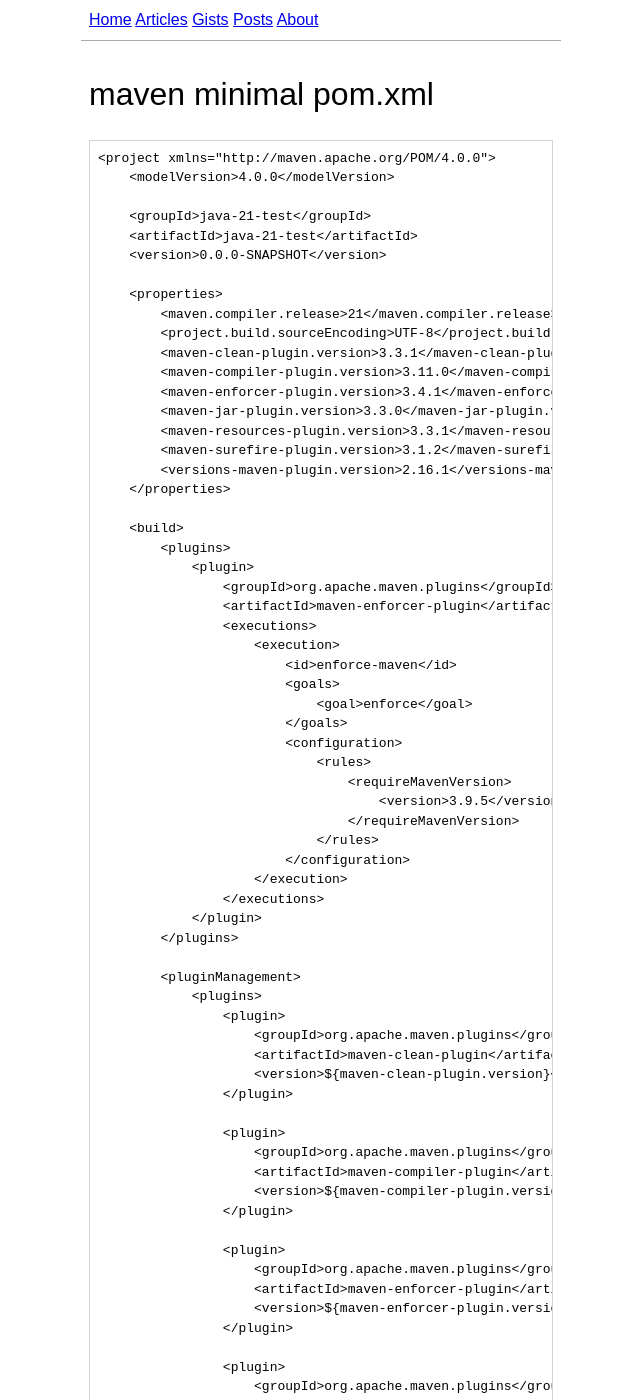
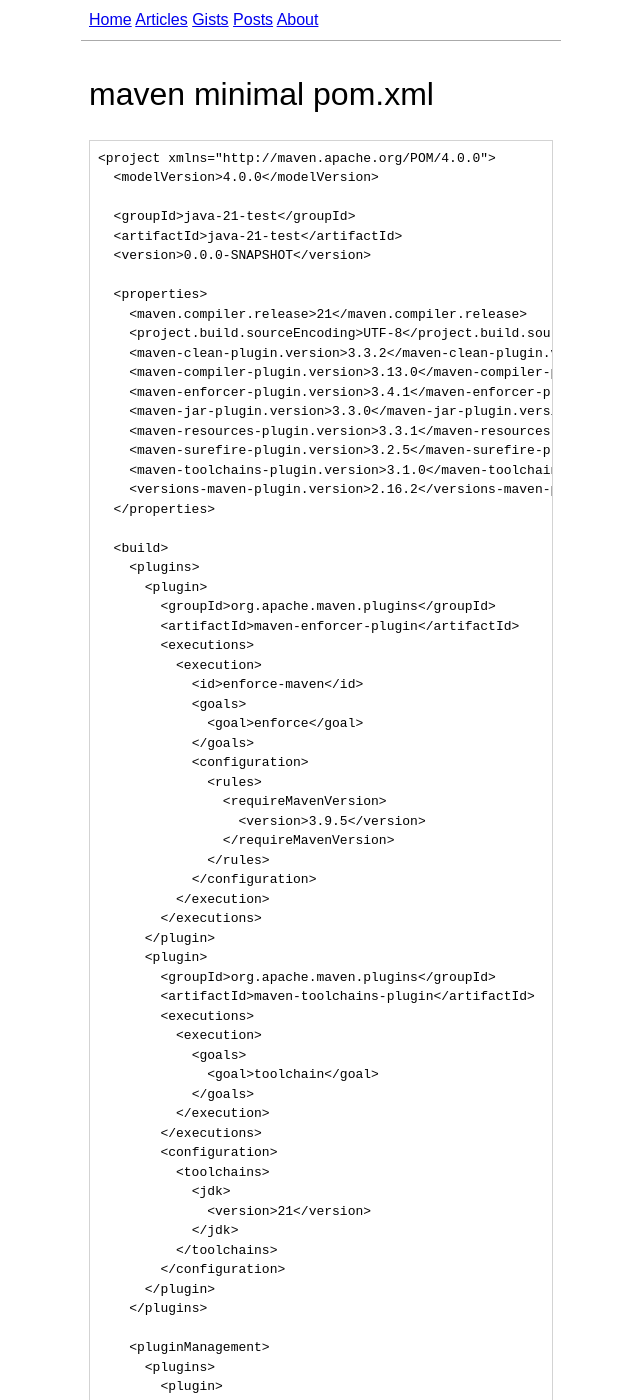
Before and after one commit to vbezhenar/vbezhenar.github.io, a Jekyll site: the page built from _gists/maven-minimal-pom.md, in a window 1280 px wide and 1400 px high. Shown: the whole window, without its empty margins (319-959 px from the left). Built offline with Jekyll 4.4.1, drawn with Linux system fonts in a browser that asks for light colours; some of the changed text lies outside the part shown.

Commit message:
Update maven-minimal-pom.md

````diff
--- a/_gists/maven-minimal-pom.md
+++ b/_gists/maven-minimal-pom.md
@@ -4,93 +4,118 @@ title: maven minimal pom.xml
 
 ```xml
 <project xmlns="http://maven.apache.org/POM/4.0.0">
-    <modelVersion>4.0.0</modelVersion>
+  <modelVersion>4.0.0</modelVersion>
 
-    <groupId>java-21-test</groupId>
-    <artifactId>java-21-test</artifactId>
-    <version>0.0.0-SNAPSHOT</version>
+  <groupId>java-21-test</groupId>
+  <artifactId>java-21-test</artifactId>
+  <version>0.0.0-SNAPSHOT</version>
 
-    <properties>
-        <maven.compiler.release>21</maven.compiler.release>
-        <project.build.sourceEncoding>UTF-8</project.build.sourceEncoding>
-        <maven-clean-plugin.version>3.3.1</maven-clean-plugin.version>
-        <maven-compiler-plugin.version>3.11.0</maven-compiler-plugin.version>
-        <maven-enforcer-plugin.version>3.4.1</maven-enforcer-plugin.version>
-        <maven-jar-plugin.version>3.3.0</maven-jar-plugin.version>
-        <maven-resources-plugin.version>3.3.1</maven-resources-plugin.version>
-        <maven-surefire-plugin.version>3.1.2</maven-surefire-plugin.version>
-        <versions-maven-plugin.version>2.16.1</versions-maven-plugin.version>
-    </properties>
+  <properties>
+    <maven.compiler.release>21</maven.compiler.release>
+    <project.build.sourceEncoding>UTF-8</project.build.sourceEncoding>
+    <maven-clean-plugin.version>3.3.2</maven-clean-plugin.version>
+    <maven-compiler-plugin.version>3.13.0</maven-compiler-plugin.version>
+    <maven-enforcer-plugin.version>3.4.1</maven-enforcer-plugin.version>
+    <maven-jar-plugin.version>3.3.0</maven-jar-plugin.version>
+    <maven-resources-plugin.version>3.3.1</maven-resources-plugin.version>
+    <maven-surefire-plugin.version>3.2.5</maven-surefire-plugin.version>
+    <maven-toolchains-plugin.version>3.1.0</maven-toolchains-plugin.version>
+    <versions-maven-plugin.version>2.16.2</versions-maven-plugin.version>
+  </properties>
 
-    <build>
-        <plugins>
-            <plugin>
-                <groupId>org.apache.maven.plugins</groupId>
-                <artifactId>maven-enforcer-plugin</artifactId>
-                <executions>
-                    <execution>
-                        <id>enforce-maven</id>
-                        <goals>
-                            <goal>enforce</goal>
-                        </goals>
-                        <configuration>
-                            <rules>
-                                <requireMavenVersion>
-                                    <version>3.9.5</version>
-                                </requireMavenVersion>
-                            </rules>
-                        </configuration>
-                    </execution>
-                </executions>
-            </plugin>
-        </plugins>
+  <build>
+    <plugins>
+      <plugin>
+        <groupId>org.apache.maven.plugins</groupId>
+        <artifactId>maven-enforcer-plugin</artifactId>
+        <executions>
+          <execution>
+            <id>enforce-maven</id>
+            <goals>
+              <goal>enforce</goal>
+            </goals>
+            <configuration>
+              <rules>
+                <requireMavenVersion>
+                  <version>3.9.5</version>
+                </requireMavenVersion>
+              </rules>
+            </configuration>
+          </execution>
+        </executions>
+      </plugin>
+      <plugin>
+        <groupId>org.apache.maven.plugins</groupId>
+        <artifactId>maven-toolchains-plugin</artifactId>
+        <executions>
+          <execution>
+            <goals>
+              <goal>toolchain</goal>
+            </goals>
+          </execution>
+        </executions>
+        <configuration>
+          <toolchains>
+            <jdk>
+              <version>21</version>
+            </jdk>
+          </toolchains>
+        </configuration>
+      </plugin>
+    </plugins>
 
-        <pluginManagement>
-            <plugins>
-                <plugin>
-                    <groupId>org.apache.maven.plugins</groupId>
-                    <artifactId>maven-clean-plugin</artifactId>
-                    <version>${maven-clean-plugin.version}</version>
-                </plugin>
+    <pluginManagement>
+      <plugins>
+        <plugin>
+          <groupId>org.apache.maven.plugins</groupId>
+          <artifactId>maven-clean-plugin</artifactId>
+          <version>${maven-clean-plugin.version}</version>
+        </plugin>
 
-                <plugin>
-                    <groupId>org.apache.maven.plugins</groupId>
-                    <artifactId>maven-compiler-plugin</artifactId>
-                    <version>${maven-compiler-plugin.version}</version>
-                </plugin>
+        <plugin>
+          <groupId>org.apache.maven.plugins</groupId>
+          <artifactId>maven-compiler-plugin</artifactId>
+          <version>${maven-compiler-plugin.version}</version>
+        </plugin>
 
-                <plugin>
-                    <groupId>org.apache.maven.plugins</groupId>
-                    <artifactId>maven-enforcer-plugin</artifactId>
-                    <version>${maven-enforcer-plugin.version}</version>
-                </plugin>
+        <plugin>
+          <groupId>org.apache.maven.plugins</groupId>
+          <artifactId>maven-enforcer-plugin</artifactId>
+          <version>${maven-enforcer-plugin.version}</version>
+        </plugin>
 
-                <plugin>
-                    <groupId>org.apache.maven.plugins</groupId>
-                    <artifactId>maven-jar-plugin</artifactId>
-                    <version>${maven-jar-plugin.version}</version>
-                </plugin>
+        <plugin>
+          <groupId>org.apache.maven.plugins</groupId>
+          <artifactId>maven-jar-plugin</artifactId>
+          <version>${maven-jar-plugin.version}</version>
+        </plugin>
 
-                <plugin>
-                    <groupId>org.apache.maven.plugins</groupId>
-                    <artifactId>maven-resources-plugin</artifactId>
-                    <version>${maven-resources-plugin.version}</version>
-                </plugin>
+        <plugin>
+          <groupId>org.apache.maven.plugins</groupId>
+          <artifactId>maven-resources-plugin</artifactId>
+          <version>${maven-resources-plugin.version}</version>
+        </plugin>
 
-                <plugin>
-                    <groupId>org.apache.maven.plugins</groupId>
-                    <artifactId>maven-surefire-plugin</artifactId>
-                    <version>${maven-surefire-plugin.version}</version>
-                </plugin>
+        <plugin>
+          <groupId>org.apache.maven.plugins</groupId>
+          <artifactId>maven-surefire-plugin</artifactId>
+          <version>${maven-surefire-plugin.version}</version>
+        </plugin>
 
-                <plugin>
-                    <groupId>org.codehaus.mojo</groupId>
-                    <artifactId>versions-maven-plugin</artifactId>
-                    <version>${versions-maven-plugin.version}</version>
-                </plugin>
-            </plugins>
-        </pluginManagement>
-    </build>
+        <plugin>
+          <groupId>org.apache.maven.plugins</groupId>
+          <artifactId>maven-toolchains-plugin</artifactId>
+          <version>${maven-toolchains-plugin.version}</version>
+        </plugin>
+
+        <plugin>
+          <groupId>org.codehaus.mojo</groupId>
+          <artifactId>versions-maven-plugin</artifactId>
+          <version>${versions-maven-plugin.version}</version>
+        </plugin>
+      </plugins>
+    </pluginManagement>
+  </build>
 </project>
 ```
 
````
